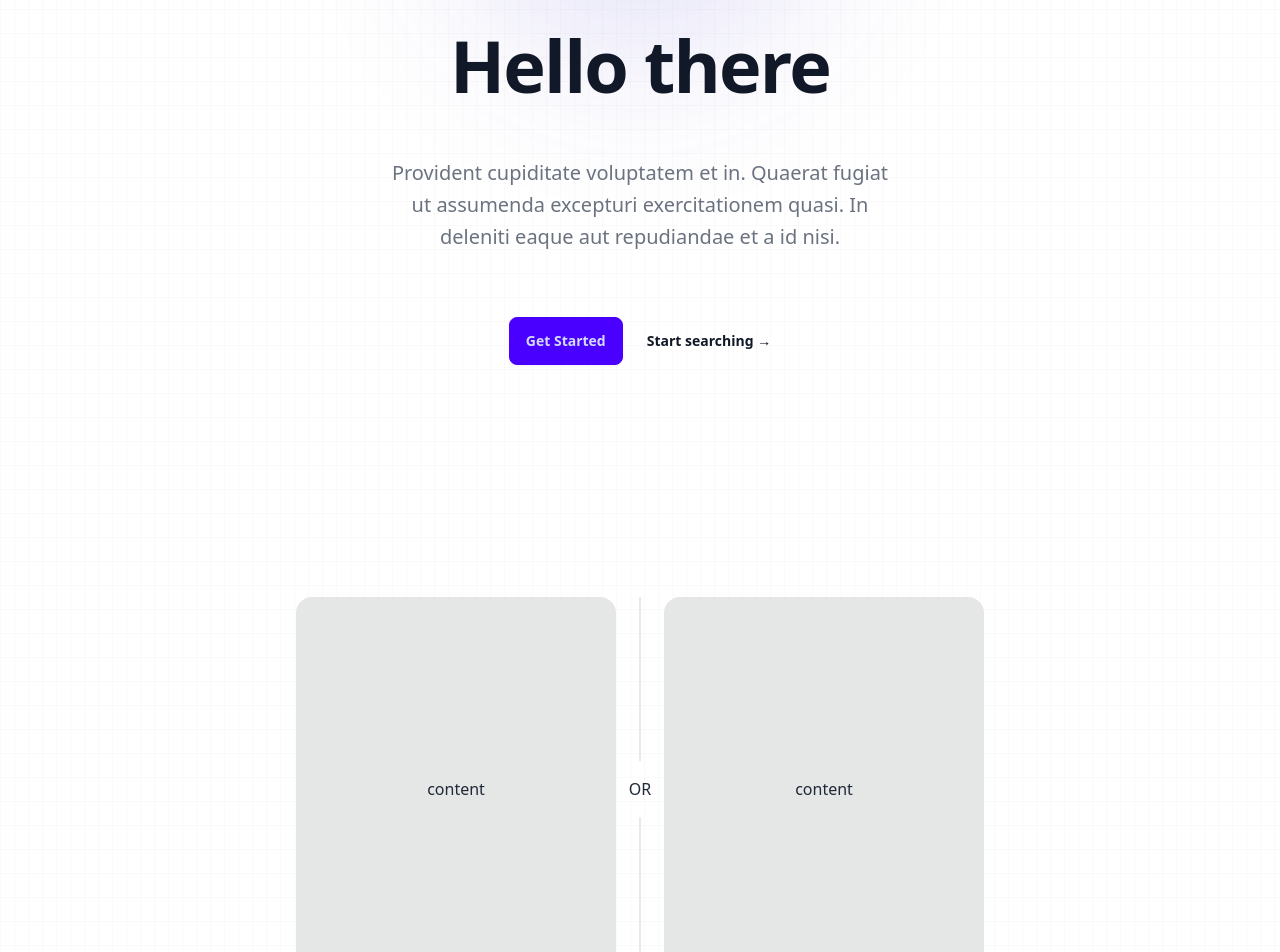
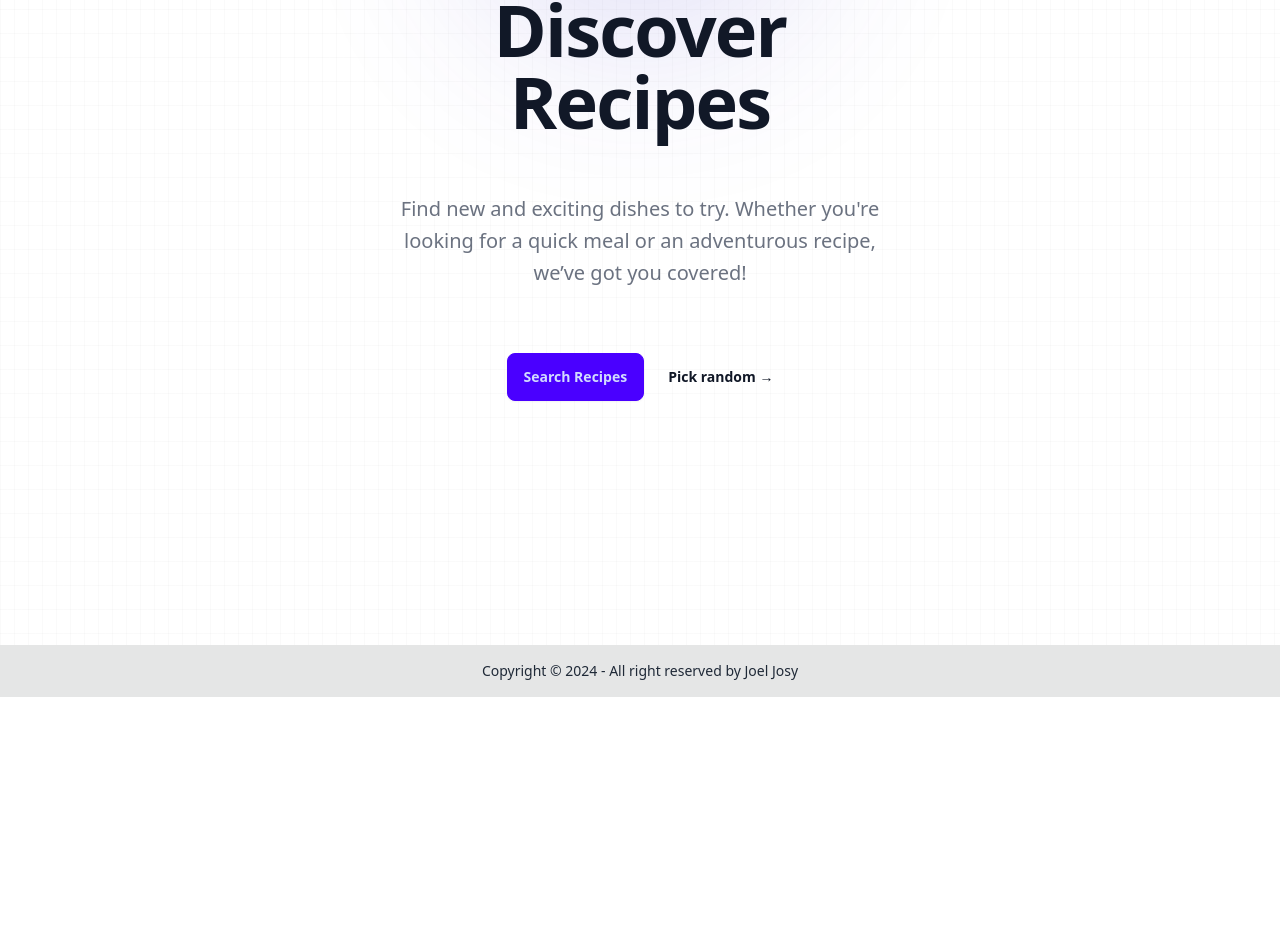
Before and after one commit to JoelJosy/recipe-app, a React (Vite) app: page / in a window 1280 px wide. Shown: the part 279-1231 px from the top of the page. After the commit the page ends 976 px from the top, so only its background shows below. Built offline with nearby package versions, Linux system fonts and the light colour scheme.

Commit message:
page routing in home

```diff
--- a/src/components/Hero.jsx
+++ b/src/components/Hero.jsx
@@ -1,36 +1,38 @@
-import React from 'react'
+import React from 'react';
+import { useNavigate, Link } from 'react-router-dom';
 
 export default function Hero() {
+  const navigate = useNavigate();
+
   return (
     <div>
       <div className="hero bg-transparent min-h-screen">
         <div className="hero-content text-center">
           <div className="max-w-lg">
             <h1 className="text-balance text-5xl font-semibold tracking-tight text-gray-900 sm:text-7xl">
-                    Hello there
+            Discover Recipes
             </h1>
             <p className="py-6 mt-8 text-pretty text-lg font-medium text-gray-500 sm:text-xl/8">
-                  Provident cupiditate voluptatem et in. Quaerat fugiat ut assumenda excepturi exercitationem
-                  quasi. In deleniti eaque aut repudiandae et a id nisi.
+            Find new and exciting dishes to try. Whether you're looking for a quick meal or an adventurous recipe, we’ve got you covered!
             </p>
 
             <div className="mt-10 flex items-center justify-center gap-x-6">
-                <button className="btn btn-primary">Get Started</button>
-                <a href="#" className="text-sm/6 font-semibold text-gray-900">
-                    Start searching <span aria-hidden="true">→</span>
-                </a>
+              {/* Search Recipes Button */}
+              <button
+                className="btn btn-primary"
+                onClick={() => navigate("/search")} // Navigate programmatically
+              >
+                Search Recipes
+              </button>
+
+              {/* Link to Random Page */}
+              <Link to="/random" className="text-sm/6 font-semibold text-gray-900">
+                Pick random <span aria-hidden="true">→</span>
+              </Link>
             </div>
           </div>
         </div>
       </div>
-
-        <div className="bg-transparent flex items-center justify-center">
-            <div className="bg-transparent flex w-5xl mb-48">
-              <div className="card bg-base-300 rounded-box grid h-96 w-80 flex-grow place-items-center">content</div>
-              <div className="divider divider-horizontal">OR</div>
-              <div className="card bg-base-300 rounded-box grid h-96 w-80 flex-grow place-items-center">content</div>
     </div>
-        </div>
-    </div>
-  )
+  );
 }
```
Lines whose indentation alone changed are shown as unchanged.
